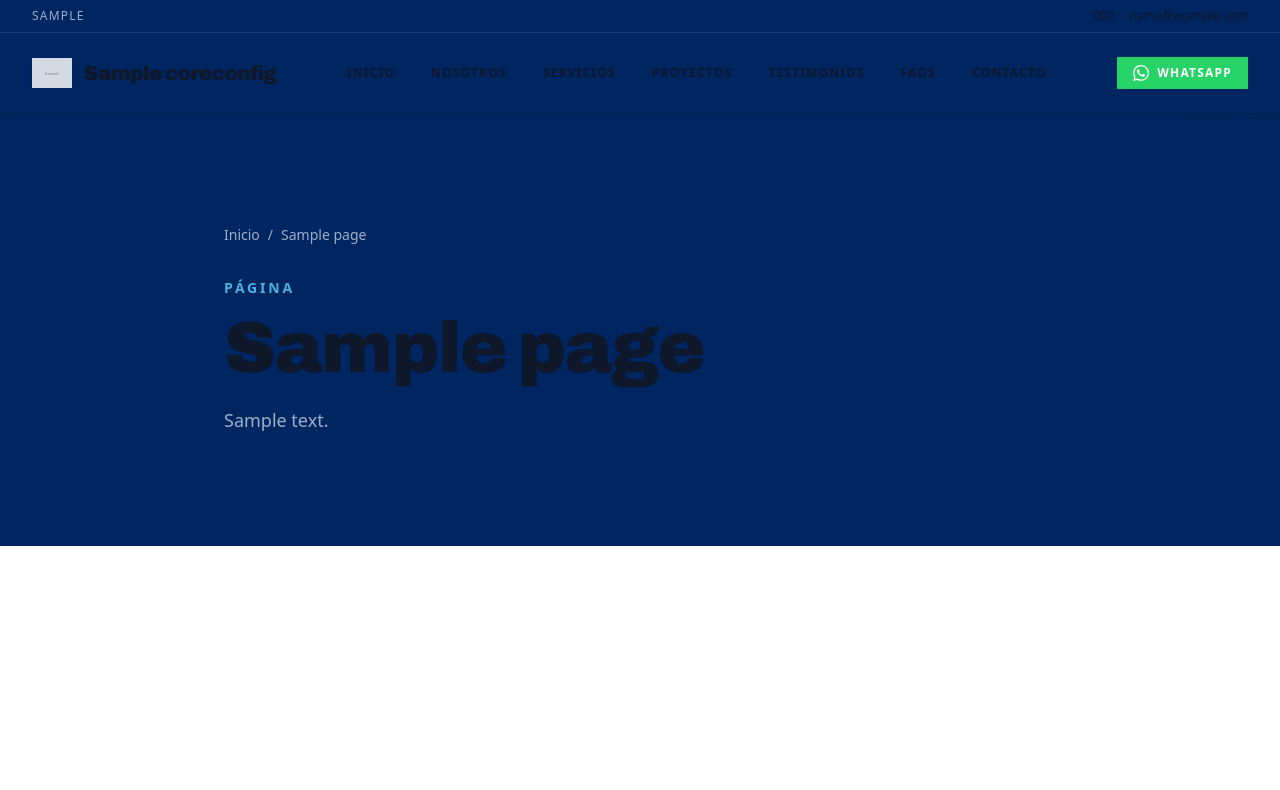
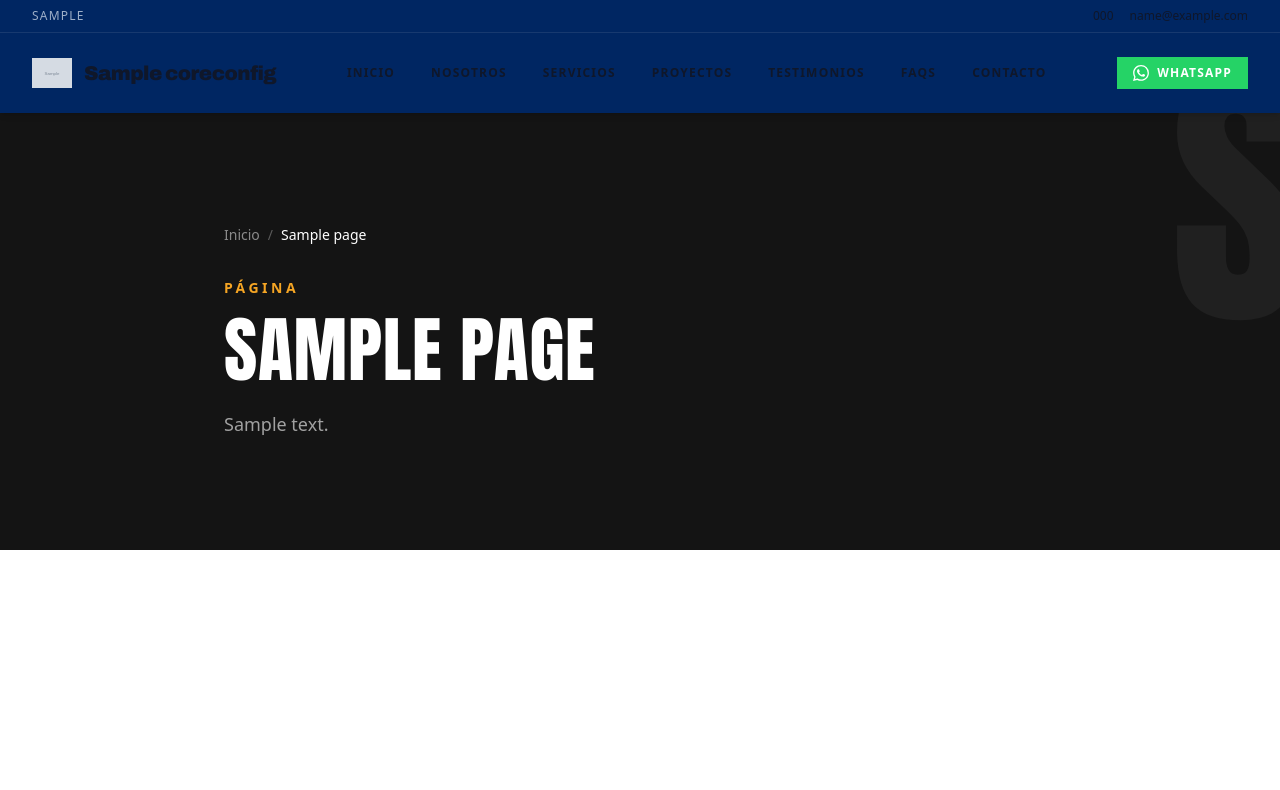
Before and after one commit to devbenja/cms-django, a Django app: template templates/pages/page_detail.html in a window 1280 px wide. Shown: the top 790 px of the page. Run offline with Django 5.2, Linux system fonts and the light colour scheme; the template is opened without the code that fills it: most values are stand-ins (such as "Sample title", 1, 10 or a date in 2020); grey boxes marked "Sample" are stand-in pictures; data that the repository does not hold is empty; some libraries are stand-ins or nearby versions.

Commit message:
feat(ui): estilo v3 en page_detail (hero carbon + Anton)
Co-Authored-By: Claude Opus 4.8 <noreply@anthropic.com>

```diff
--- a/templates/pages/page_detail.html
+++ b/templates/pages/page_detail.html
@@ -6,28 +6,28 @@
 
 {% block content %}
 <!-- ============================================================
-     Cabecera editorial (hero oscuro)
+     Cabecera v3 (carbon + ambar + Anton)
      ============================================================ -->
-<section class="relative bg-cms-surface-dark text-cms-text-inverse overflow-hidden">
+<section class="relative bg-[#141414] text-white overflow-hidden">
   <span aria-hidden="true"
-        class="ghost-mark absolute -top-10 -right-4 md:-right-8 text-[10rem] md:text-[18rem] text-cms-text-inverse opacity-5">
+        class="ghost-mark absolute -top-8 -right-2 md:-right-6 text-[10rem] md:text-[18rem] text-white/5">
     {{ page.title|slice:":1"|upper }}
   </span>
 
   <div class="relative max-w-4xl mx-auto px-4 sm:px-6 lg:px-8 py-20 md:py-28">
     <nav aria-label="Breadcrumb" class="mb-8">
-      <ol class="flex items-center gap-2 text-sm text-cms-border">
-        <li><a href="/" class="hover:text-cms-brand-secondary transition-colors">Inicio</a></li>
-        <li aria-hidden="true" class="text-cms-border">/</li>
-        <li class="text-cms-text-inverse">{{ page.title }}</li>
+      <ol class="flex items-center gap-2 text-sm text-white/50">
+        <li><a href="/" class="hover:text-[#F5A524] transition-colors">Inicio</a></li>
+        <li aria-hidden="true" class="text-white/30">/</li>
+        <li class="text-white">{{ page.title }}</li>
       </ol>
     </nav>
 
-    <p class="eyebrow mb-4">Página</p>
-    <h1 class="h-display max-w-3xl">{{ page.title }}</h1>
+    <p class="eyebrow-v3 mb-4">Página</p>
+    <h1 class="font-anton text-5xl md:text-7xl max-w-3xl">{{ page.title }}</h1>
 
     {% if page.meta_description %}
-    <p class="text-lg text-cms-border max-w-2xl mt-6">{{ page.meta_description }}</p>
+    <p class="text-lg text-white/60 max-w-2xl mt-6">{{ page.meta_description }}</p>
     {% endif %}
   </div>
 </section>
```
